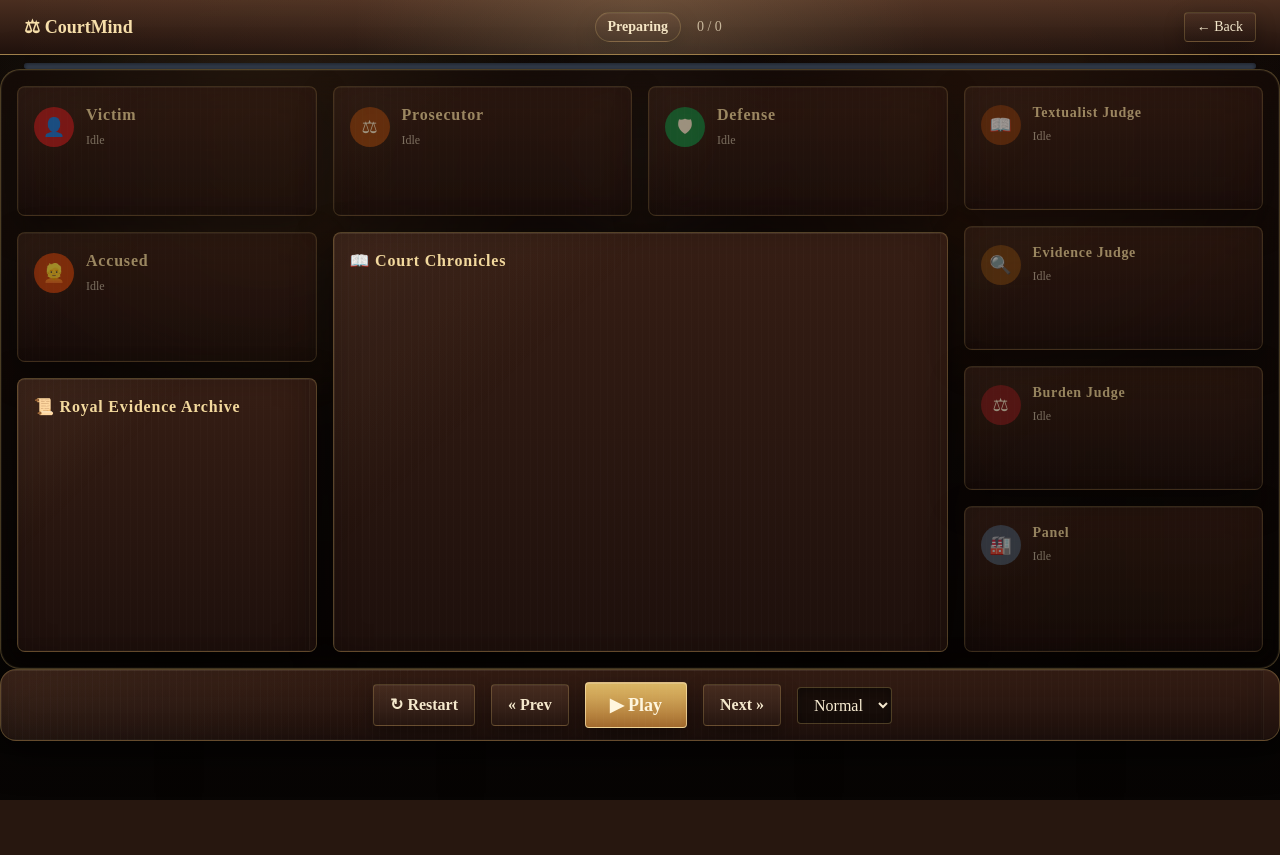
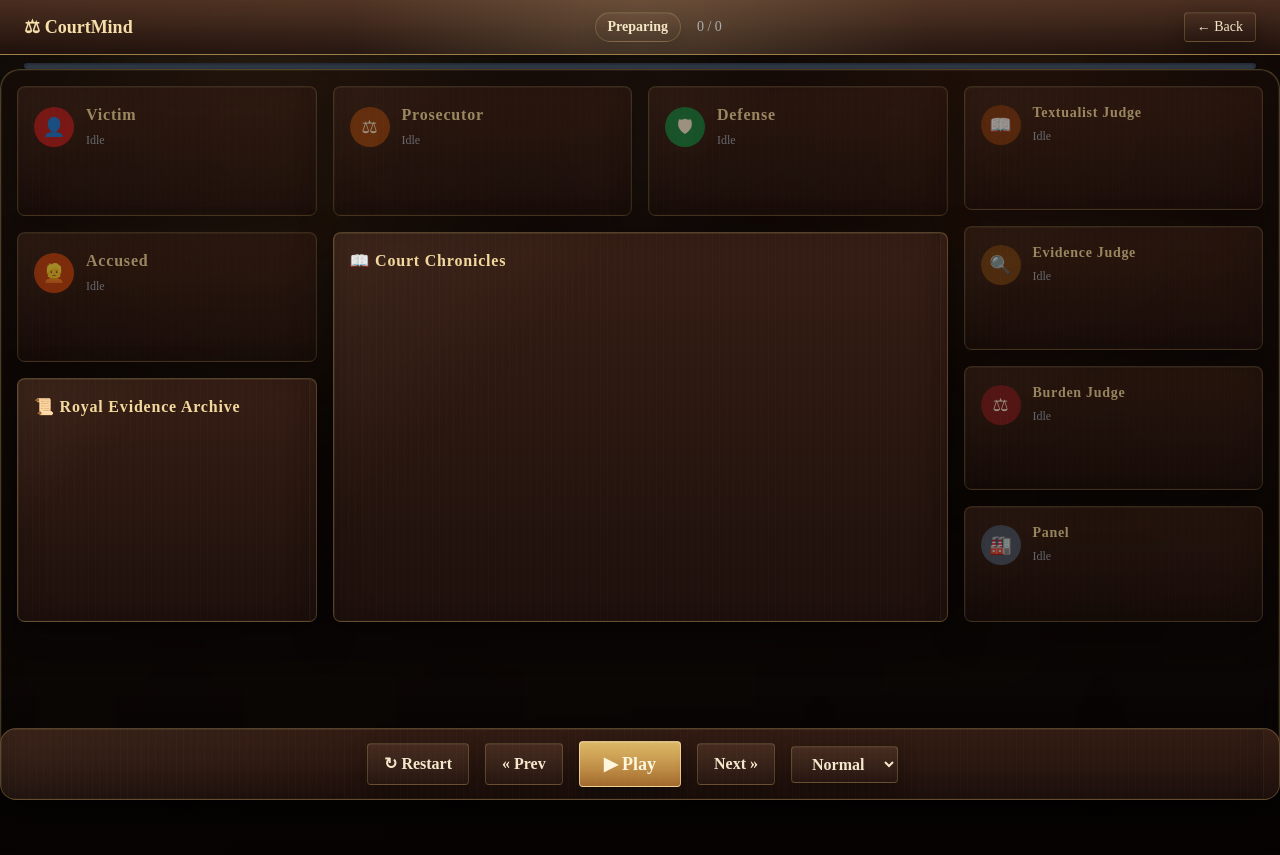
Before and after one commit to Mukunda-Bhalerao/CourtMind, a Python web app: template court_mind_web/templates/simulation.html in a window 1280 px wide. Before the commit the page ends 800 px from the top, so only its background shows below. Run offline with Jinja, Linux system fonts and the light colour scheme; the template is opened without the code that fills it, so the values that code supplies are empty; some libraries are stand-ins or nearby versions.

Commit message:
Final ESE Version

```diff
--- a/court_mind_web/static/styles.css
+++ b/court_mind_web/static/styles.css
@@ -410,10 +410,10 @@ textarea.royal-input:focus {
 }
 
 .royal-meta,
-.ancient-body .text-gray-400,
+.ancient-body .text-gray-700,
 .ancient-body .text-gray-500,
 .ancient-body .text-gray-300 {
-    color: rgba(244, 232, 204, 0.72) !important;
+    color: rgba(0, 0, 0, 0.72) !important;
 }
 
 /* TAGS */
--- a/court_mind_web/templates/index.html
+++ b/court_mind_web/templates/index.html
@@ -90,7 +90,7 @@
                 <div class="court-panel p-8 rounded-xl shadow-lg text-center">
                     <div class="text-5xl mb-4">&#128221;</div>
                     <h2 class="text-2xl font-bold mb-2">Upload Case File</h2>
-                    <p class="text-gray-400 mb-6">
+                    <p class="text-gray-700 mb-6">
                         Supported formats: <strong>.txt</strong>, <strong>.pdf</strong>, <strong>.docx</strong>
                     </p>
 
@@ -122,12 +122,12 @@
                 <!-- Evidence Attachments -->
                 <div class="court-panel p-6 rounded-xl shadow-lg">
                     <label class="block text-lg font-semibold mb-2">Evidence Attachments</label>
-                    <p class="text-gray-400 text-sm mb-3">
+                    <p class="text-gray-700 text-sm mb-3">
                         Optional: images, videos, or PDF files. File contents are not analyzed.
                     </p>
                     <input type="file" name="evidence_files" id="evidence-files-input" accept="image/*,video/*,.pdf,application/pdf"
                         multiple class="royal-file-input block w-full text-sm text-gray-300 file:mr-4 file:rounded-lg file:border-0 file:bg-gray-700 file:px-4 file:py-2 file:text-gray-200 hover:file:bg-gray-600">
-                    <div id="evidence-file-list" class="text-sm text-gray-400 mt-3"></div>
+                    <div id="evidence-file-list" class="text-sm text-gray-700 mt-3"></div>
                 </div>
 
                 <!-- Analyze Button -->
--- a/court_mind_web/templates/simulation.html
+++ b/court_mind_web/templates/simulation.html
@@ -152,7 +152,7 @@
     </div>
 
     <!-- Main Courtroom Layout -->
-    <div class="court-stage flex-1 grid grid-cols-12 gap-4 p-4 overflow-hidden" style="max-height: calc(100vh - 200px);">
+    <div class="court-stage flex-1 grid grid-cols-12 gap-4 p-4 overflow-y-auto pb-40">
 
         <!-- LEFT COLUMN: Parties (victim + accused) -->
         <div class="col-span-3 flex flex-col gap-4">
@@ -280,7 +280,7 @@
     </div>
 
     <!-- Playback Controls -->
-        <div class="court-scroll-panel bg-gray-800 px-6 py-3 flex items-center justify-center gap-4 shadow-inner">
+        <div class="court-scroll-panel bg-gray-800 px-6 py-3 flex items-center justify-center gap-4 shadow-inner sticky bottom-0 z-40">
         <button id="btn-restart" class="royal-button-ghost bg-gray-700 hover:bg-gray-600 px-4 py-2 rounded font-semibold"
                 title="Restart">&#8635; Restart</button>
         <button id="btn-prev" class="royal-button-ghost bg-gray-700 hover:bg-gray-600 px-4 py-2 rounded font-semibold"
@@ -289,11 +289,11 @@
                 title="Play / Pause">&#9654; Play</button>
         <button id="btn-next" class="royal-button-ghost bg-gray-700 hover:bg-gray-600 px-4 py-2 rounded font-semibold"
                 title="Next">Next &raquo;</button>
-        <select id="speed-select" class="royal-select bg-gray-700 text-white px-3 py-2 rounded">
-            <option value="3000">Slow</option>
-            <option value="1800" selected>Normal</option>
-            <option value="800">Fast</option>
-            <option value="300">Instant</option>
+        <select id="speed-select" class="royal-button-ghost bg-gray-700 hover:bg-gray-600 px-4 py-2 rounded font-semibold">
+            <option value="3000" class="text-gray-700">Slow</option>
+            <option value="1800" selected class="text-gray-700">Normal</option>
+            <option value="800"  class="text-gray-700">Fast</option>
+            <option value="300" class="text-gray-700">Instant</option>
         </select>
     </div>
 
@@ -302,7 +302,7 @@
         <div class="court-panel parchment-panel rounded-2xl p-10 text-center max-w-lg mx-4 shadow-2xl">
             <div id="verdict-gavel" class="text-6xl mb-4">&#9878;</div>
             <h2 id="verdict-title" class="text-3xl font-bold mb-4"></h2>
-            <p id="verdict-detail" class="text-gray-300 mb-6"></p>
+            <p id="verdict-detail" class="text-gray-700 mb-6"></p>
             <div class="flex gap-4 justify-center">
                 <button id="btn-replay" class="royal-button royal-button-primary bg-amber-800 hover:bg-amber-700 px-6 py-2 rounded font-bold">
                     &#8635; Replay
```
